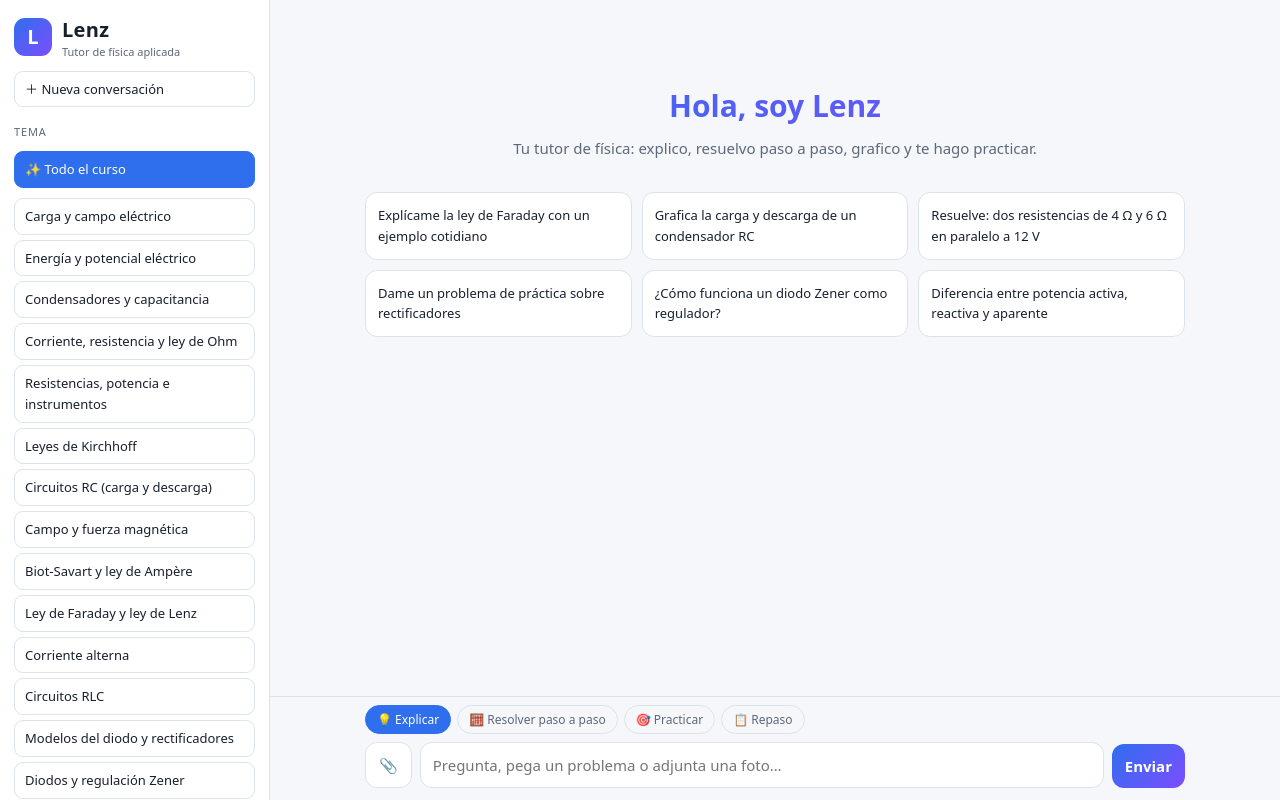
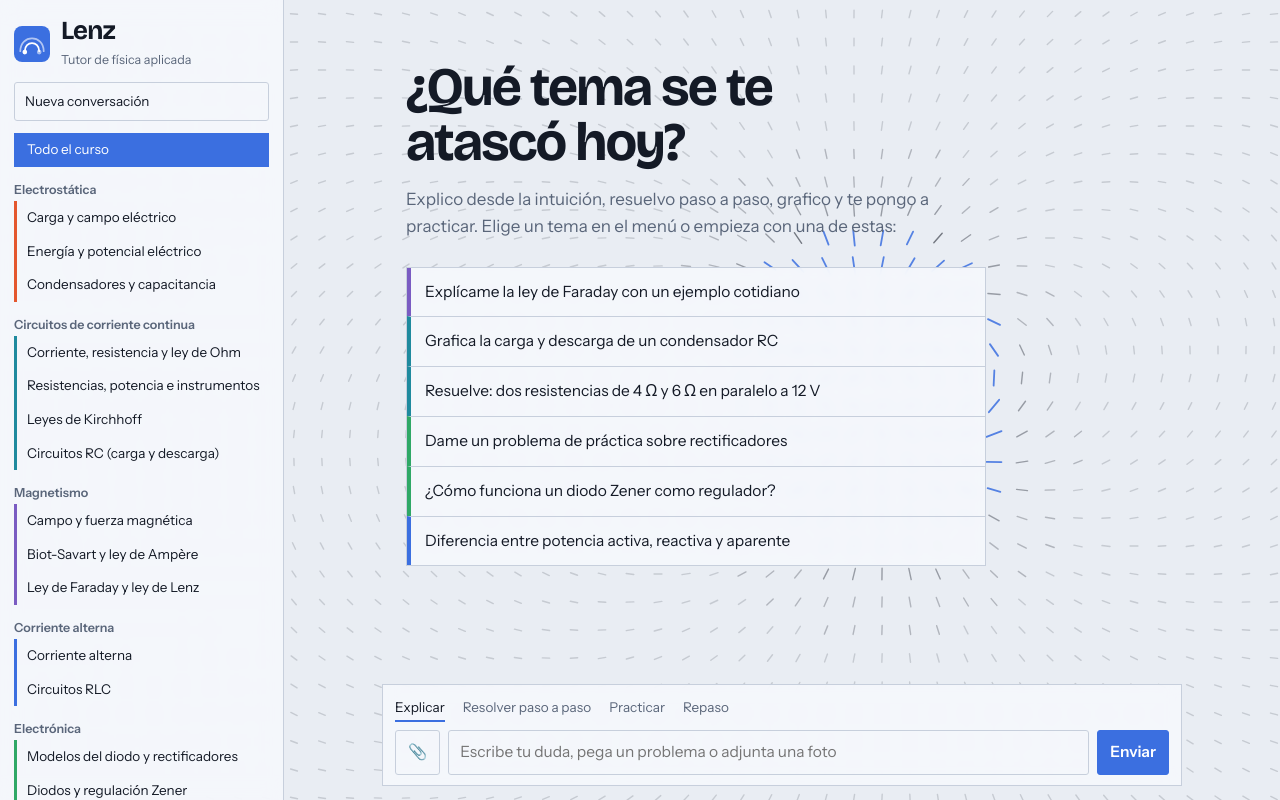
Before and after one commit to strayuspart/TesteoLenz, a plain HTML site: page index.html in a window 1280 px wide. Drawn offline with nearby package versions, Linux system fonts and the light colour scheme; animation ran at ten frames a second.

Commit message:
Add files via upload

```diff
--- a/index.html
+++ b/index.html
@@ -4,79 +4,87 @@
 <meta charset="utf-8">
 <meta name="viewport" content="width=device-width, initial-scale=1, viewport-fit=cover">
 <title>Lenz · Tutor de física</title>
+<link rel="preconnect" href="https://fonts.googleapis.com"><link rel="preconnect" href="https://fonts.gstatic.com" crossorigin>
+<link href="https://fonts.googleapis.com/css2?family=Bricolage+Grotesque:opsz,wght@12..96,600;12..96,700&family=Instrument+Sans:wght@400;500;600&display=swap" rel="stylesheet">
 <link rel="stylesheet" href="https://cdn.jsdelivr.net/npm/katex@0.16.11/dist/katex.min.css">
 <style>
-:root{--bg:#0d1117;--side:#111722;--card:#161d2b;--ink:#e6ebf4;--mut:#8a94a6;--line:#263042;--acc:#5b8cff;--acc2:#a06bff;--bot:#161d2b;--usr:#2a4fb8}
-@media (prefers-color-scheme:light){:root{--bg:#f5f7fb;--side:#fff;--card:#fff;--ink:#18202e;--mut:#5d6879;--line:#dde3ec;--acc:#2f6fed;--acc2:#7c4dff;--bot:#fff;--usr:#2f6fed}}
+:root{--bg:#e9edf3;--panel:rgba(246,248,252,.9);--ink:#141a26;--mut:#5a667a;--line:#c7cfdc;--acc:#3b6fe0;--fil:20,26,38;--sans:"Instrument Sans",system-ui,-apple-system,"Segoe UI",sans-serif;--disp:"Bricolage Grotesque","Instrument Sans",system-ui,sans-serif}
+@media (prefers-color-scheme:dark){:root{--bg:#0f1527;--panel:rgba(16,23,42,.88);--ink:#e7ecf6;--mut:#97a3ba;--line:#2a3550;--fil:200,212,240;color-scheme:dark}}
 *{box-sizing:border-box}html,body{height:100%}
-body{margin:0;background:var(--bg);color:var(--ink);font:15px/1.6 system-ui,-apple-system,"Segoe UI",Roboto,sans-serif;padding:env(safe-area-inset-top,0) 0 env(safe-area-inset-bottom,0)}
-#app{display:grid;grid-template-columns:270px 1fr;height:100%}
-@media(max-width:800px){#app{grid-template-columns:1fr}aside{display:none;position:fixed;inset:0 25% 0 0;z-index:5;box-shadow:0 0 40px #0008}aside.open{display:flex}}
-aside{background:var(--side);border-right:1px solid var(--line);padding:14px;display:flex;flex-direction:column;gap:10px;overflow-y:auto}
-.logo{display:flex;align-items:center;gap:10px}
-.mark{width:38px;height:38px;border-radius:11px;background:linear-gradient(135deg,var(--acc),var(--acc2));display:grid;place-items:center;color:#fff;font-weight:800;font-size:20px}
-.logo b{font-size:20px;letter-spacing:.3px}.logo small{display:block;color:var(--mut);font-size:11px;margin-top:-3px}
-.lbl{font-size:11px;color:var(--mut);text-transform:uppercase;letter-spacing:.08em;margin-top:6px}
-.t,.btn{font:inherit;font-size:13px;text-align:left;padding:7px 10px;border:1px solid var(--line);background:transparent;color:var(--ink);border-radius:9px;cursor:pointer}
-.t:hover,.btn:hover{border-color:var(--acc)}.t.on{background:var(--acc);border-color:var(--acc);color:#fff}
+body{margin:0;background:var(--bg);color:var(--ink);font:15.5px/1.6 var(--sans);padding:env(safe-area-inset-top,0) 0 env(safe-area-inset-bottom,0)}
+button:focus-visible,textarea:focus-visible{outline:2px solid var(--acc);outline-offset:2px}
+#bg{position:fixed;inset:0;width:100%;height:100%;z-index:0}
+#app{position:relative;z-index:1;display:grid;grid-template-columns:284px 1fr;height:100%}
+aside{background:var(--panel);backdrop-filter:blur(10px);-webkit-backdrop-filter:blur(10px);border-right:1px solid var(--line);padding:18px 14px;display:flex;flex-direction:column;gap:12px;overflow-y:auto}
+.brand{display:flex;align-items:center;gap:11px}.brand svg{width:36px;height:36px;flex:none}
+.brand b{font:700 26px/1 var(--disp);letter-spacing:-.03em}.brand small{display:block;color:var(--mut);font-size:12.5px;margin-top:3px}
+.sb{font:inherit;font-size:13.5px;text-align:left;padding:8px 10px;border:1px solid var(--line);background:transparent;color:var(--ink);cursor:pointer;border-radius:3px}
+.sb:hover{border-color:var(--acc)}
+nav .gl{font:600 12.5px var(--sans);color:var(--mut);margin:15px 0 4px}
+.t{display:block;width:100%;font:inherit;font-size:13.5px;text-align:left;padding:6px 8px 6px 10px;margin:0;border:0;border-left:3px solid var(--c,var(--line));background:transparent;color:var(--ink);cursor:pointer;transition:background .15s,padding .15s}
+.t:hover{background:rgba(127,127,127,.13);padding-left:15px}.t.on{background:var(--c);color:#fff}
 main{display:flex;flex-direction:column;min-height:0;min-width:0}
-header{display:none;padding:8px 12px;border-bottom:1px solid var(--line);align-items:center;gap:10px}
-@media(max-width:800px){header{display:flex}}
-#log{flex:1;overflow-y:auto;padding:18px 14px;scroll-behavior:smooth}
-.w{max-width:820px;margin:0 auto;display:flex;flex-direction:column;gap:14px}
-.m{padding:10px 14px;border-radius:14px;overflow-wrap:anywhere;max-width:100%}
-.u{align-self:flex-end;background:var(--usr);color:#fff;white-space:pre-wrap;max-width:85%}
-.b{background:var(--bot);border:1px solid var(--line)}
-.m p{margin:0 0 9px}.m p:last-child{margin:0}.m ul,.m ol{margin:0 0 9px;padding-left:22px}
-.m code{background:#7f7f7f33;padding:1px 5px;border-radius:5px;font-size:.9em}
-.m table{border-collapse:collapse;margin:6px 0;font-size:14px}.m td,.m th{border:1px solid var(--line);padding:4px 9px}
-.katex-display{overflow-x:auto;overflow-y:hidden;padding:2px 0}
-.fig{background:var(--bg);border:1px solid var(--line);border-radius:10px;margin:8px 0;padding:6px}.fig svg{width:100%;height:auto;max-height:360px}
+header{display:none;align-items:center;gap:10px;padding:8px 12px;background:var(--panel);border-bottom:1px solid var(--line)}
+header b{font:700 20px var(--disp)}
+#log{flex:1;overflow-y:auto;scroll-behavior:smooth}
+.w{max-width:800px;margin:0 auto;padding:20px 24px;display:flex;flex-direction:column;gap:20px;min-height:100%}
+.w:not(:has(.hero)){background:var(--panel);backdrop-filter:blur(6px);-webkit-backdrop-filter:blur(6px);border-inline:1px solid var(--line)}
+.m{overflow-wrap:anywhere;max-width:100%}
+.u{align-self:flex-end;background:var(--acc);color:#fff;padding:9px 14px;border-radius:14px 14px 3px 14px;max-width:85%;white-space:pre-wrap}
+.b{border-left:3px solid var(--acc);padding:2px 0 2px 16px}
+.m p{margin:0 0 10px}.m p:last-child{margin:0}.m ul,.m ol{margin:0 0 10px;padding-left:22px}
+.m code{background:rgba(127,127,127,.2);padding:1px 5px;border-radius:3px;font-size:.9em}
+.m table{border-collapse:collapse;margin:8px 0;font-size:14px}.m td,.m th{border:1px solid var(--line);padding:5px 10px}
+.katex-display{overflow-x:auto;overflow-y:hidden;padding:3px 0}
+.fig{border:1px solid var(--line);margin:10px 0;padding:8px;background:rgba(127,127,127,.06)}.fig svg{width:100%;height:auto;max-height:360px}
 .cur::after{content:"▍";color:var(--acc);animation:bl 1s steps(2) infinite}@keyframes bl{50%{opacity:0}}
-.hero{text-align:center;margin:8vh 0 18px}.hero h2{font-size:30px;margin:0 0 6px;background:linear-gradient(90deg,var(--acc),var(--acc2));-webkit-background-clip:text;background-clip:text;color:transparent}
-.hero p{color:var(--mut);margin:0}
-.cards{display:grid;grid-template-columns:repeat(auto-fit,minmax(220px,1fr));gap:10px}
-.cards button{font:inherit;font-size:13px;text-align:left;padding:12px;border-radius:12px;border:1px solid var(--line);background:var(--card);color:var(--ink);cursor:pointer}
-.cards button:hover{border-color:var(--acc)}
-footer{padding:8px 14px 12px;border-top:1px solid var(--line)}
-.bar{max-width:820px;margin:0 auto}
-.modes{display:flex;gap:6px;flex-wrap:wrap;margin-bottom:8px;align-items:center}
-.modes button{font:inherit;font-size:12px;padding:4px 11px;border-radius:99px;border:1px solid var(--line);background:transparent;color:var(--mut);cursor:pointer}
-.modes button.on{background:var(--acc);border-color:var(--acc);color:#fff}
-.chip{font-size:12px;color:var(--mut)}.chip a{cursor:pointer;color:var(--acc)}
+.hero{margin:5vh 0 6px}
+.hero h2{font:700 clamp(32px,5.2vw,54px)/1.02 var(--disp);letter-spacing:-.035em;margin:0 0 16px;max-width:13ch}
+.hero p{max-width:48ch;color:var(--mut);margin:0 0 26px;font-size:17px}
+.ideas{display:flex;flex-direction:column;max-width:580px;background:var(--panel);backdrop-filter:blur(6px);-webkit-backdrop-filter:blur(6px);border:1px solid var(--line)}
+.ideas button{font:inherit;text-align:left;padding:12px 14px;border:0;border-top:1px solid var(--line);border-left:4px solid var(--c);background:transparent;color:var(--ink);cursor:pointer;transition:padding .15s,background .15s}
+.ideas button:first-child{border-top:0}.ideas button:hover{padding-left:20px;background:rgba(127,127,127,.12)}
+footer{padding:0 16px 14px}
+.bar{max-width:800px;margin:0 auto;background:var(--panel);backdrop-filter:blur(8px);-webkit-backdrop-filter:blur(8px);border:1px solid var(--line);padding:10px 12px}
+.modes{display:flex;gap:18px;flex-wrap:wrap;align-items:center;margin-bottom:8px}
+.modes button{font:inherit;font-size:13.5px;padding:2px 0;border:0;border-bottom:2px solid transparent;background:transparent;color:var(--mut);cursor:pointer}
+.modes button.on{color:var(--ink);border-color:var(--acc)}
+.chip{font-size:12.5px;color:var(--mut)}.chip a{cursor:pointer;color:var(--acc);text-decoration:underline}
 form{display:flex;gap:8px;align-items:flex-end}
-textarea{flex:1;font:inherit;padding:10px 12px;border-radius:12px;border:1px solid var(--line);background:var(--card);color:var(--ink);resize:none;min-width:0;max-height:150px}
-.ib{font:inherit;padding:10px 13px;border-radius:12px;border:1px solid var(--line);background:var(--card);color:var(--ink);cursor:pointer}
-.go{background:linear-gradient(135deg,var(--acc),var(--acc2));border:0;color:#fff;font-weight:600}
+textarea{flex:1;font:inherit;padding:9px 11px;border-radius:3px;border:1px solid var(--line);background:transparent;color:var(--ink);resize:none;min-width:0;max-height:150px}
+.ib{font:inherit;padding:9px 12px;border-radius:3px;border:1px solid var(--line);background:transparent;color:var(--ink);cursor:pointer}
+.go{background:var(--acc);border-color:var(--acc);color:#fff;font-weight:600}
+@media(max-width:800px){#app{grid-template-columns:1fr;grid-template-rows:auto 1fr}header{display:flex}
+aside{position:fixed;inset:0 20% 0 0;z-index:5;transform:translateX(-105%);transition:transform .25s;box-shadow:0 0 40px #0006}aside.open{transform:none}
+.w{padding:16px}.hero{margin-top:5vh}}
+@media(prefers-reduced-motion:reduce){*{transition:none!important;animation:none!important}}
 </style>
 </head>
 <body>
+<canvas id="bg" aria-hidden="true"></canvas>
 <div id="app">
 <aside id="side">
-  <div class="logo"><div class="mark">L</div><div><b>Lenz</b><small>Tutor de física aplicada</small></div></div>
-  <button class="btn" id="new">＋ Nueva conversación</button>
-  <div class="lbl">Tema</div>
-  <button class="t on" data-t="">✨ Todo el curso</button>
-  <div id="topics" style="display:flex;flex-direction:column;gap:5px"></div>
-  <div class="lbl">Conversación</div>
-  <button class="btn" id="dl">⬇ Descargar apuntes</button>
+  <div class="brand"><svg viewBox="0 0 40 40" aria-hidden="true"><rect width="40" height="40" rx="9" fill="var(--acc)"/><g fill="none" stroke="#fff" stroke-width="2" stroke-linecap="round"><path d="M12 28c0-12 16-12 16 0"/><path d="M7 28C7 9 33 9 33 28" opacity=".6"/></g><circle cx="12" cy="29" r="2.6" fill="#fff"/><circle cx="28" cy="29" r="2.6" fill="#fff" opacity=".55"/></svg><div><b>Lenz</b><small>Tutor de física aplicada</small></div></div>
+  <button class="sb" id="new">Nueva conversación</button>
+  <nav id="topics"></nav>
+  <button class="sb" id="dl">Descargar apuntes</button>
 </aside>
 <main>
-  <header><button class="ib" id="menu">☰</button><b>Lenz</b></header>
+  <header><button class="ib" id="menu" aria-label="Temas">☰</button><b>Lenz</b></header>
   <div id="log"><div class="w" id="w"></div></div>
   <footer><div class="bar">
     <div class="modes" id="modes">
-      <button data-m="explicar" class="on">💡 Explicar</button>
-      <button data-m="resolver">🧮 Resolver paso a paso</button>
-      <button data-m="practicar">🎯 Practicar</button>
-      <button data-m="repaso">📋 Repaso</button>
+      <button data-m="explicar" class="on">Explicar</button>
+      <button data-m="resolver">Resolver paso a paso</button>
+      <button data-m="practicar">Practicar</button>
+      <button data-m="repaso">Repaso</button>
       <span class="chip" id="chip"></span>
     </div>
     <div class="chip" id="pic" style="margin-bottom:4px"></div>
     <form id="f">
       <input type="file" id="file" accept="image/*" hidden>
       <button type="button" class="ib" id="clip" title="Adjuntar foto de un problema">📎</button>
-      <textarea id="q" rows="1" placeholder="Pregunta, pega un problema o adjunta una foto…"></textarea>
+      <textarea id="q" rows="1" placeholder="Escribe tu duda, pega un problema o adjunta una foto"></textarea>
       <button class="ib go" id="send">Enviar</button>
     </form>
   </div></footer>
@@ -94,8 +102,12 @@ const $=id=>document.getElementById(id),log=$('log'),W=$('w');
 let topic='',mode='explicar',busy=false,pic=null,chat=[];
 try{chat=JSON.parse(localStorage.getItem('lenz.chat')||'[]')}catch(e){}
 const save=()=>{try{localStorage.setItem('lenz.chat',JSON.stringify(chat.slice(-60)))}catch(e){}};
-TOPICS.forEach(n=>{const b=document.createElement('button');b.className='t';b.dataset.t=n;b.textContent=n;$('topics').appendChild(b)});
-document.querySelectorAll('.t').forEach(b=>b.onclick=()=>{topic=b.dataset.t;document.querySelectorAll('.t').forEach(x=>x.classList.toggle('on',x===b));$('side').classList.remove('open')});
+const GROUPS=[['Electrostática','#e4572e',[0,1,2]],['Circuitos de corriente continua','#1f8a9e',[3,4,5,6]],['Magnetismo','#7a5cc2',[7,8,9]],['Corriente alterna','#3b6fe0',[10,11]],['Electrónica','#2fa866',[12,13]]];
+const nav=$('topics');
+const mk=(x,t,c)=>{const b=document.createElement('button');b.className='t';b.dataset.t=t;b.dataset.c=c;b.style.setProperty('--c',c);b.textContent=x;nav.appendChild(b);return b};
+mk('Todo el curso','','#3b6fe0').classList.add('on');
+GROUPS.forEach(([g,c,ix])=>{const l=document.createElement('div');l.className='gl';l.textContent=g;nav.appendChild(l);ix.forEach(i=>mk(TOPICS[i],TOPICS[i],c))});
+document.querySelectorAll('.t').forEach(b=>b.onclick=()=>{topic=b.dataset.t;document.querySelectorAll('.t').forEach(x=>x.classList.toggle('on',x===b));const c=b.dataset.c;document.documentElement.style.setProperty('--acc',c);window.lenzAcc&&window.lenzAcc(c);$('side').classList.remove('open')});
 $('modes').querySelectorAll('button').forEach(b=>b.onclick=()=>{mode=b.dataset.m;$('modes').querySelectorAll('button').forEach(x=>x.classList.toggle('on',x===b))});
 $('menu').onclick=()=>$('side').classList.toggle('open');
 const esc=s=>s.replace(/[&<>]/g,c=>({'&':'&amp;','<':'&lt;','>':'&gt;'}[c]));
@@ -137,8 +149,9 @@ function show(el,text,live){
 const near=()=>log.scrollHeight-log.scrollTop-log.clientHeight<140;
 function add(t,c,live){const d=document.createElement('div');d.className='m '+c;if(c==='u')d.textContent=t;else show(d,t,live);W.appendChild(d);log.scrollTop=log.scrollHeight;return d}
 function hero(){
-  W.innerHTML='<div class="hero"><h2>Hola, soy '+NAME+'</h2><p>Tu tutor de física: explico, resuelvo paso a paso, grafico y te hago practicar.</p></div><div class="cards" id="cards"></div>';
-  IDEAS.forEach(t=>{const b=document.createElement('button');b.textContent=t;b.onclick=()=>ask(t);$('cards').appendChild(b)});
+  W.innerHTML='<div class="hero"><h2>¿Qué tema se te atascó hoy?</h2><p>Explico desde la intuición, resuelvo paso a paso, grafico y te pongo a practicar. Elige un tema en el menú o empieza con una de estas:</p><div class="ideas" id="ideas"></div></div>';
+  const C=['#7a5cc2','#1f8a9e','#1f8a9e','#2fa866','#2fa866','#3b6fe0'];
+  IDEAS.forEach((t,i)=>{const b=document.createElement('button');b.textContent=t;b.style.setProperty('--c',C[i]);b.onclick=()=>ask(t);$('ideas').appendChild(b)});
 }
 function render(){W.innerHTML='';if(!chat.length)return hero();chat.forEach(m=>add(m.content,m.role==='user'?'u':'b'))}
 async function toB64(file){
@@ -174,5 +187,35 @@ $('new').onclick=()=>{if(busy)return;chat=[];save();render();$('side').classList
 $('dl').onclick=()=>{const t=chat.map(m=>(m.role==='user'?'## Pregunta\n':'## '+NAME+'\n')+m.content).join('\n\n');const a=document.createElement('a');a.href=URL.createObjectURL(new Blob([t],{type:'text/markdown'}));a.download='apuntes-lenz.md';a.click()};
 render();
 </script>
+<script>
+// Fondo: limaduras de hierro alrededor de un dipolo que sigue al cursor (se tiñe con el color del tema)
+(()=>{
+const cv=document.getElementById('bg'),c=cv.getContext('2d'),rm=matchMedia('(prefers-reduced-motion: reduce)').matches;
+let w,h,mx,my,px,py,last=0,fil='20,26,38',acc='59,111,224',fr=0,t0=performance.now(),prev=0;
+const rgb=x=>{x=x.replace('#','');return [0,2,4].map(i=>parseInt(x.substr(i,2),16)).join(',')};
+window.lenzAcc=x=>{acc=rgb(x);if(rm)draw(performance.now())};
+function size(){const d=Math.min(devicePixelRatio||1,2);w=innerWidth;h=innerHeight;cv.width=w*d;cv.height=h*d;c.setTransform(d,0,0,d,0,0);if(px==null){mx=px=w*.7;my=py=h*.45}if(rm)draw(performance.now())}
+addEventListener('resize',size);
+addEventListener('pointermove',e=>{if(e.pointerType==='mouse'){mx=e.clientX;my=e.clientY;last=performance.now()}});
+function draw(t){
+  if(!(fr++%30))fil=getComputedStyle(document.documentElement).getPropertyValue('--fil').trim()||fil;
+  if(t-last>4000&&!rm){mx=w*.7+Math.cos(t*.0004)*w*.13;my=h*.45+Math.sin(t*.0006)*h*.2}
+  if(!rm){px+=(mx-px)*.07;py+=(my-py)*.07}
+  const a=rm?0:t*.00028,ca=Math.cos(-a),sa=Math.sin(-a),cb=Math.cos(a),sb=Math.sin(a),S=28,intro=rm?9:Math.min(1,(t-t0)/1500),R=intro*Math.hypot(w,h)*.8;
+  const P=[0,1,2,3].map(()=>new Path2D()),A=new Path2D();
+  for(let y=S/2;y<h;y+=S)for(let x=S/2;x<w;x+=S){
+    const dx=x-px,dy=y-py;if(Math.hypot(dx,dy)>R)continue;
+    const lx=dx*ca-dy*sa,ly=dx*sa+dy*ca,r=Math.max(Math.hypot(lx,ly),30),ux=lx/r,uy=ly/r;
+    const bx=3*ux*ux-1,by=3*ux*uy,X=bx*cb-by*sb,Y=bx*sb+by*cb,g=Math.atan2(Y,X);
+    const st=Math.min(1,Math.sqrt(1+3*ux*ux)*Math.pow(110/r,3)),L=(7+11*st)/2,ox=Math.cos(g)*L,oy=Math.sin(g)*L;
+    const k=st>.55?A:P[Math.min(3,Math.floor(st*6))];k.moveTo(x-ox,y-oy);k.lineTo(x+ox,y+oy)}
+  c.clearRect(0,0,w,h);c.lineWidth=1.4;c.lineCap='round';
+  [.16,.26,.38,.55].forEach((al,i)=>{c.strokeStyle='rgba('+fil+','+al+')';c.stroke(P[i])});
+  c.strokeStyle='rgba('+acc+',.85)';c.lineWidth=1.8;c.stroke(A);
+}
+function loop(t){if(t-prev>33){prev=t;draw(t)}requestAnimationFrame(loop)}
+size();if(rm)draw(performance.now());else requestAnimationFrame(loop);
+})();
+</script>
 </body>
 </html>
```
